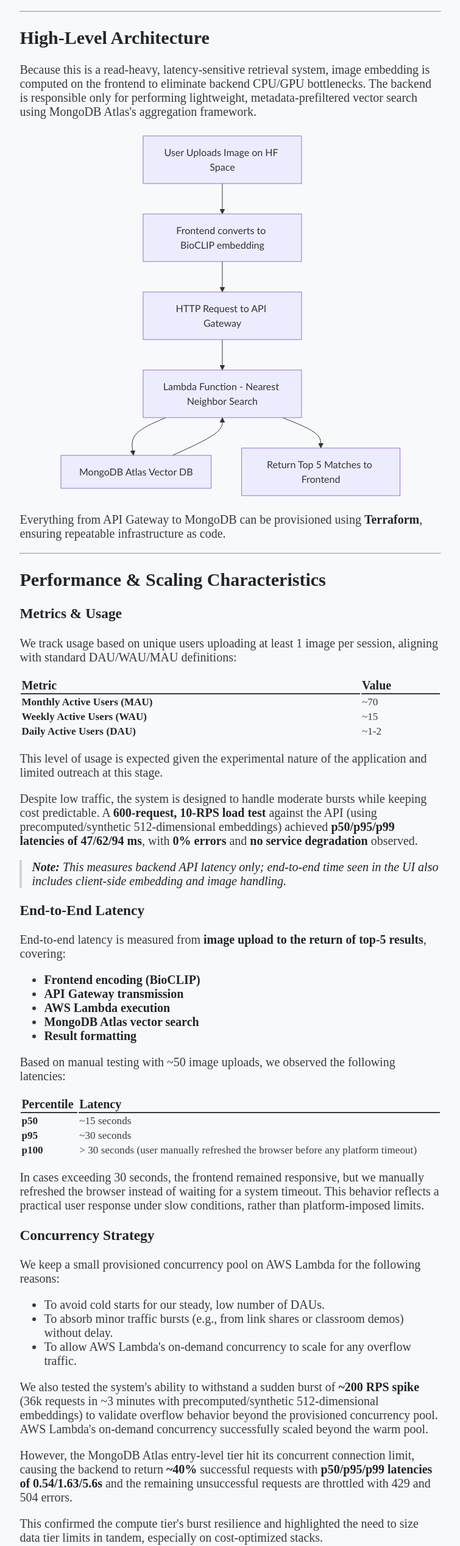
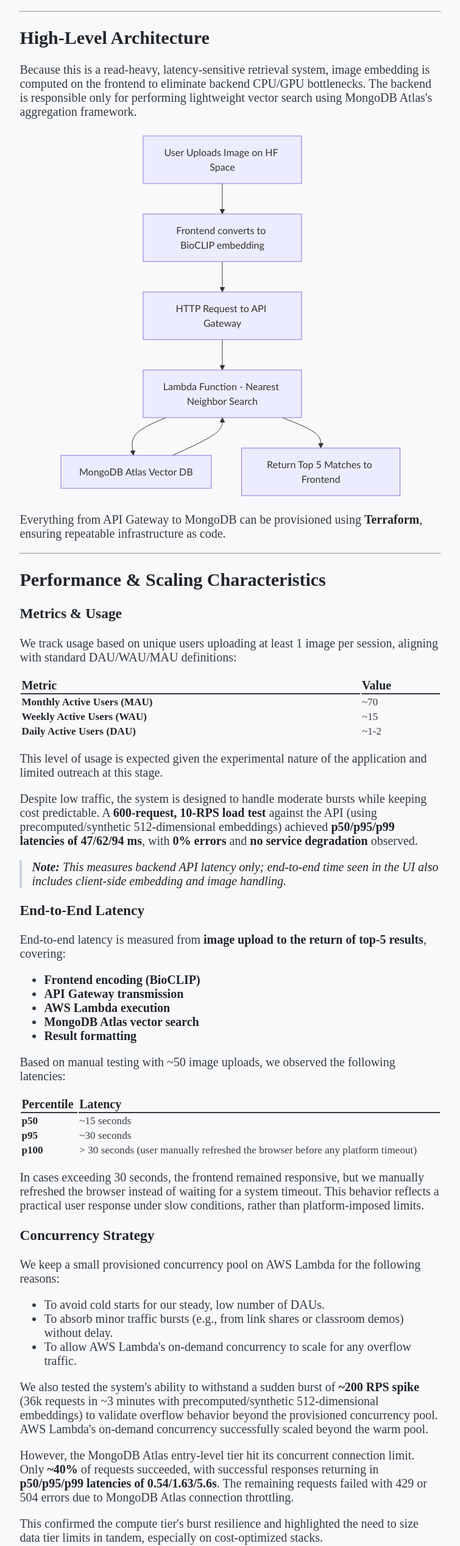
Before and after one commit to mingjiewong/mingjiewong.github.io, a React (Vite) app: page /blog/ecologist-ai in a window 1280 px wide. Shown: the part 3310-5846 px from the top of the page at 61% size, without its empty margins (262-1017 px from the left). Built offline with nearby package versions, Linux system fonts and the light colour scheme.

Commit message:
Fix: improve wording

```diff
--- a/src/pages/EcologistPost.jsx
+++ b/src/pages/EcologistPost.jsx
@@ -268,7 +268,7 @@ useEffect(() => {
 
         <h2 className="text-strong">High-Level Architecture</h2>
         <p>Because this is a read-heavy, latency-sensitive retrieval system, image embedding is computed on the frontend to eliminate backend CPU/GPU bottlenecks.
-          The backend is responsible only for performing lightweight, metadata-prefiltered vector search using MongoDB Atlas's aggregation framework.
+          The backend is responsible only for performing lightweight vector search using MongoDB Atlas's aggregation framework.
         </p>
         <pre className="mermaid flex items-center justify-center mb-8">
           {`
@@ -380,9 +380,9 @@ useEffect(() => {
             concurrency successfully scaled beyond the warm pool.
           </p>
           <p>
-            However, the MongoDB Atlas entry-level tier hit its concurrent connection limit, causing the backend
-            to return <strong className="text-strong">~40%</strong> successful requests with <strong className="text-strong">p50/p95/p99 latencies of 0.54/1.63/5.6s</strong> and
-            the remaining unsuccessful requests are throttled with 429 and 504 errors.
+            However, the MongoDB Atlas entry-level tier hit its concurrent connection limit. Only <strong className="text-strong">~40%</strong> of requests succeeded, with
+            successful responses returning in <strong className="text-strong">p50/p95/p99 latencies of 0.54/1.63/5.6s</strong>. The remaining requests failed with 429 or 504
+            errors due to MongoDB Atlas connection throttling.
           </p>
           <p>
             This confirmed the compute tier's burst resilience and highlighted the need to size data tier limits in tandem, especially on cost-optimized stacks.
```
